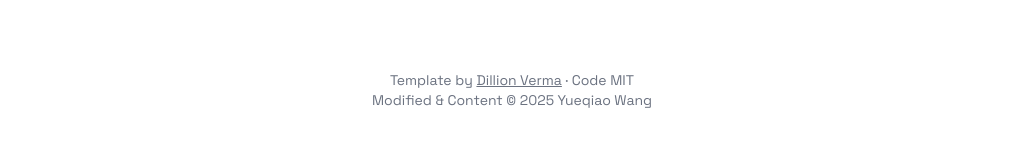
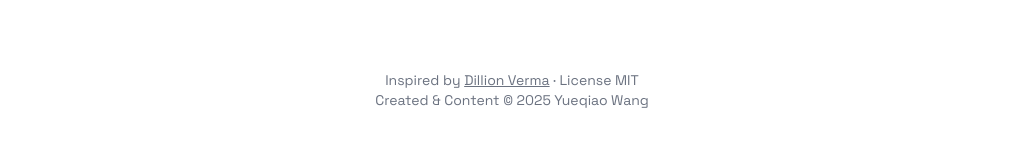
Before and after one commit to WillWYQ/portfolio, a Next.js app: page / in a window 1280 px wide. Shown: the part 5179-5325 px from the top of the page, without its empty margins (128-1151 px from the left). Built offline with nearby package versions, Linux system fonts and the light colour scheme.

Commit message:
fix: update footer text for clarity and accuracy

```diff
--- a/src/app/page.tsx
+++ b/src/app/page.tsx
@@ -281,7 +281,7 @@ export default function Page() {
       {/* FOOTER */}
       <footer className="py-6 text-center text-sm text-gray-500">
         <p>
-          Template by{" "}
+          Inspired by{" "}
           <a
             href="https://github.com/dillionverma/portfolio"
             target="_blank"
@@ -290,9 +290,9 @@ export default function Page() {
           >
             Dillion Verma
           </a>{" "}
-          · Code MIT
+          · License MIT
         </p>
-        <p>Modified & Content © {new Date().getFullYear()} {DATA.name}</p>
+        <p>Created & Content © {new Date().getFullYear()} {DATA.name}</p>
       </footer>
     </main>
   );
```
